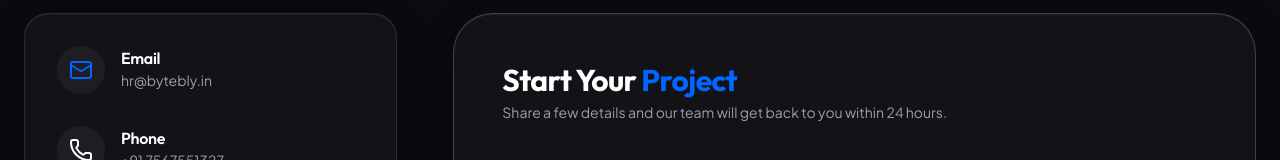
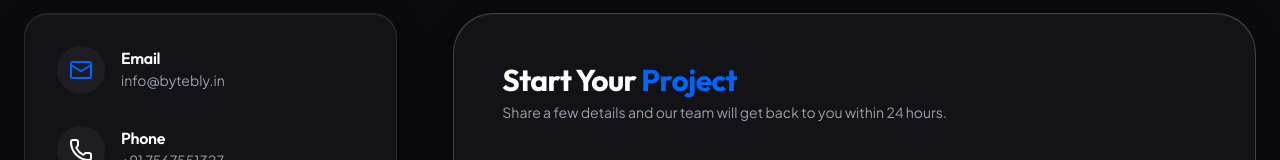
Before and after one commit to salviharshil/ByteBly, a React (Vite) app: page /contact in a window 1280 px wide. Shown: the part 422-582 px from the top of the page. Built offline with nearby package versions, Linux system fonts and the light colour scheme.

Commit message:
email update

```diff
--- a/src/pages/Contact.jsx
+++ b/src/pages/Contact.jsx
@@ -84,7 +84,7 @@ export default function Contact() {
               <InfoItem
                 icon={<Mail />}
                 title="Email"
-                value="hr@bytebly.in"
+                value="info@bytebly.in"
                 color="text-primary"
               />
               <InfoItem
```
